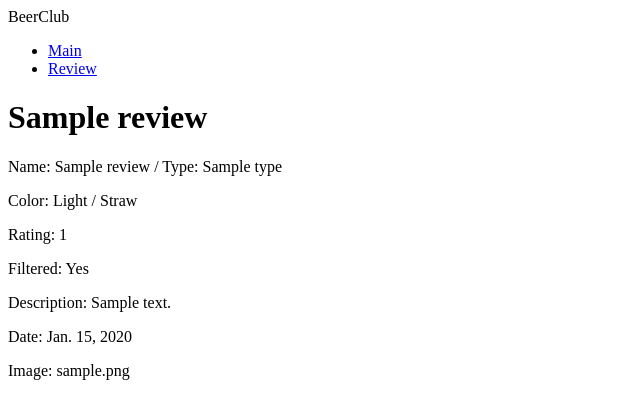
After one commit to LukasJonaitis9/Beer_club, a Django app: page /review/1/ in a window 1280 px wide. The commit adds this page. Shown: the top 419 px of the page, without its empty margins (0-640 px from the left). Run offline with Django 5.2, Linux system fonts and the light colour scheme; tables that the repository leaves empty hold one stand-in row (values such as "Sample post").

Commit message:
css kurimas

```diff
--- a/beer_club/beer_club/settings.py
+++ b/beer_club/beer_club/settings.py
@@ -117,6 +117,9 @@ USE_TZ = True
 # https://docs.djangoproject.com/en/5.0/howto/static-files/
 
 STATIC_URL = 'static/'
+STATIC_ROOT = BASE_DIR.joinpath(STATIC_URL)
+MEDIA_URL = 'media/'
+MEDIA_ROOT = BASE_DIR.joinpath(MEDIA_URL)
 
 # Default primary key field type
 # https://docs.djangoproject.com/en/5.0/ref/settings/#default-auto-field
--- a/beer_club/beer_club/urls.py
+++ b/beer_club/beer_club/urls.py
@@ -14,6 +14,8 @@ Including another URLconf
     1. Import the include() function: from django.urls import include, path
     2. Add a URL to urlpatterns:  path('blog/', include('blog.urls'))
 """
+from django.conf import settings
+from django.conf.urls.static import static
 from django.contrib import admin
 from django.urls import path, include
 
@@ -21,3 +23,6 @@ urlpatterns = [
     path('', include('beer_stories.urls')),
     path('admin/', admin.site.urls),
 ]
+
+urlpatterns.extend(static(settings.STATIC_URL, document_root=settings.STATIC_ROOT)),
+urlpatterns.extend(static(settings.MEDIA_URL, document_root=settings.MEDIA_ROOT)),
--- a/beer_club/beer_stories/models.py
+++ b/beer_club/beer_stories/models.py
@@ -72,8 +72,8 @@ class Review(models.Model):
     color = models.CharField(max_length=22, choices=COLOR_TYPES, help_text='Choose your colour of beer!')
 
     FILTERED = (
-        ('y', 'Filtered'),
-        ('n', 'Unfiltered')
+        ('Yes', 'Filtered'),
+        ('No', 'Unfiltered')
     )
 
     filtered = models.CharField(max_length=20, choices=FILTERED, null=True, blank=True, help_text='Choose filtered or unfiltered beer!')
--- a/beer_club/beer_stories/templates/base.html
+++ b/beer_club/beer_stories/templates/base.html
@@ -9,8 +9,8 @@
     <header>
         <span class="logo">BeerClub</span>
         <ul class="nav">
-            <li><a hrewf="{% url "index" %}"></a></li>
-            <li><a href="{% url "review_list" %}"></a></li>
+            <li><a href="{% url "index" %}">Main</a></li>
+            <li><a href="{% url "review_list" %}">Review</a></li>
         </ul>
     <main>{% block content %}{% endblock content %}</main>
 </body>
--- /dev/null
+++ b/beer_club/beer_stories/templates/beer_stories/review_detail.html
@@ -0,0 +1,12 @@
+{% extends "base.html" %}
+{% block title %}{{ block.super }} | {{ review}}{% endblock title %}
+{% block content %}
+<h1>{{ review.name }}</h1>
+<p>Name: {{ review.name }} / Type: {{ review.type }}</p>
+<p>Color: {{ review.color }}</p>
+<p>Rating: {{ review.rating }}</p>
+<p>Filtered: {{ review.filtered }}</p>
+<p>Description: {{ review.description }}</p>
+<p>Date: {{ review.date }}</p>
+<p>Image: {{ review.image }}</p>
+{% endblock content %}
--- a/beer_club/beer_stories/templates/beer_stories/review_list.html
+++ b/beer_club/beer_stories/templates/beer_stories/review_list.html
@@ -2,7 +2,11 @@
 {% block title %}{{ block.super }}{% endblock title %}
 {% block content %}
 <h1>Reviews<h1>
+<ul>
 {% for review in review_list %}
-    <p>{{ review }}</p>
+    <li>
+        <a href="{% url 'review_detail' review.pk %}">{{ review.name }}</a>
+        <span stype='float:right;'>{{ review.date }}</span>
+    </li>
 {% endfor %}
 {% endblock content %}
--- a/beer_club/beer_stories/urls.py
+++ b/beer_club/beer_stories/urls.py
@@ -4,4 +4,5 @@ from . import views
 urlpatterns = [
     path('', views.index, name='index'),
     path('review/', views.review_list, name='review_list'),
+    path('review/<int:pk>/', views.review_detail, name='review_detail')
 ]
--- a/beer_club/beer_stories/views.py
+++ b/beer_club/beer_stories/views.py
@@ -1,5 +1,5 @@
 from django.http import HttpRequest, HttpResponse
-from django.shortcuts import render
+from django.shortcuts import render, get_object_or_404
 from . import models
 
 def index(request: HttpRequest) -> HttpResponse:
@@ -14,3 +14,8 @@ def review_list(request:HttpRequest) -> HttpResponse:
     return render(request, 'beer_stories/review_list.html', {
         'review_list': models.Review.objects.all()
     })
+
+def review_detail(request: HttpRequest, pk: int) -> HttpResponse:
+    return render(request, 'beer_stories/review_detail.html', {
+        'review': get_object_or_404(models.Review, pk=pk),
+    })
```
Also changed, not shown: beer_club/beer_stories/migrations/0003_alter_review_filtered.py (added).
